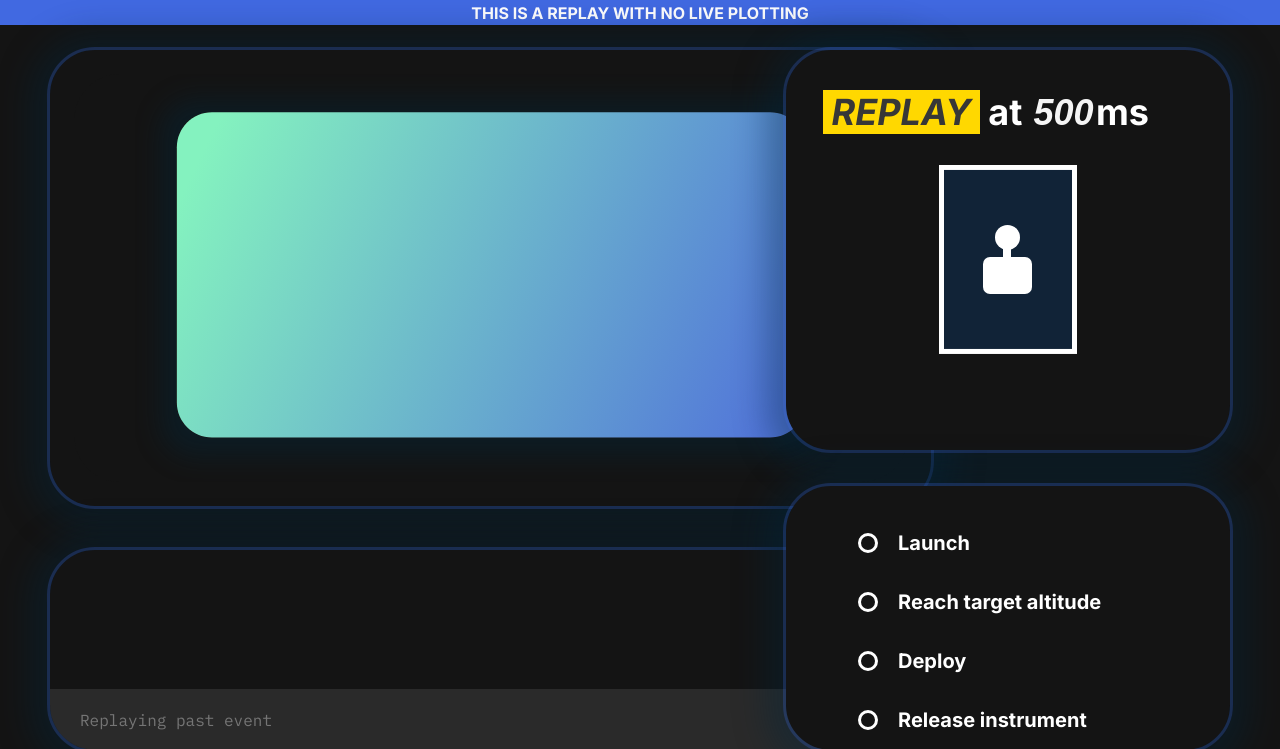
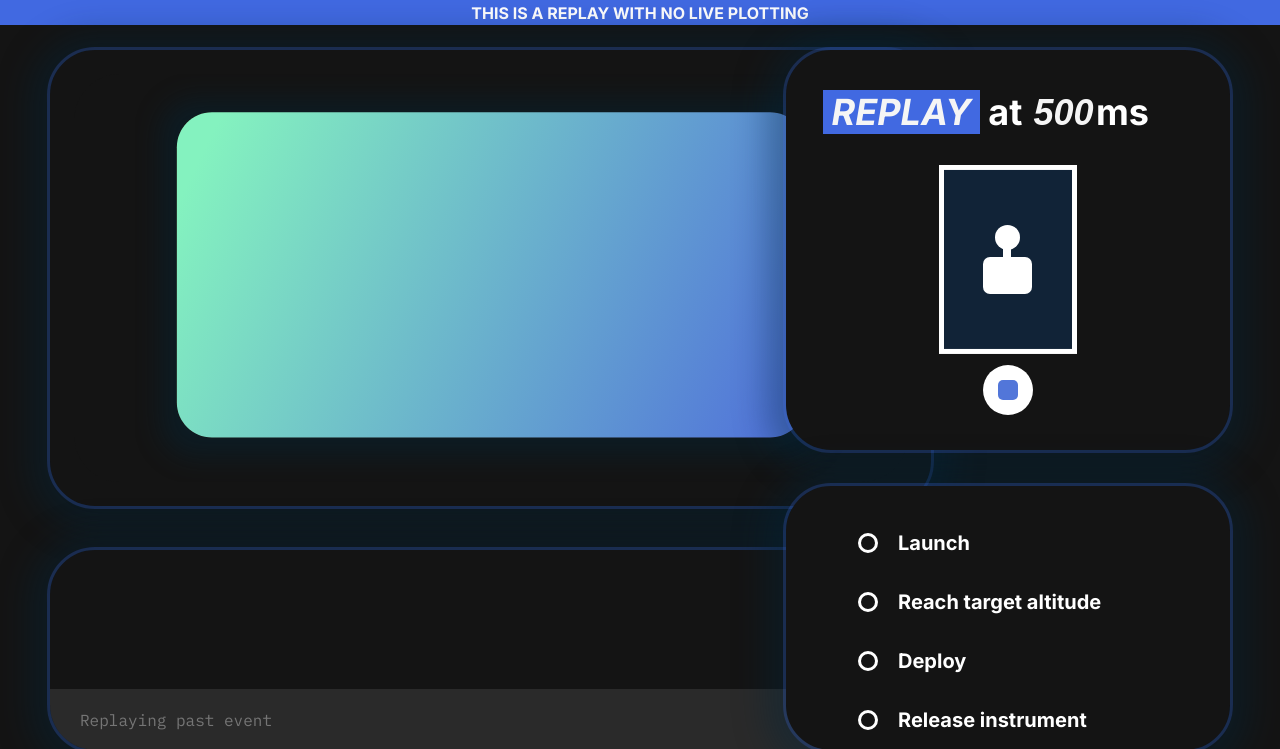
Before and after one commit to Encryptium/bor-ground, a Python web app: template templates/analyze.html in a window 1280 px wide. Shown: the top 749 px of the page. Run offline with Jinja, Linux system fonts and the light colour scheme; the template is opened without the code that fills it, so the values that code supplies are empty.

Commit message:
Added play/pause functionality for replay

```diff
--- a/templates/analyze.html
+++ b/templates/analyze.html
@@ -13,8 +13,8 @@
 <body>
     <style>
         #payload-container div i {
-            background-color: #FFD800;
-            color:#373737;
+            background-color: royalblue;
+            color: whitesmoke;
         }
 
         #replay-speed {
@@ -65,6 +65,26 @@
             margin-top: 3px;
             font-weight: bold;
         }
+
+        #pause-button {
+            background-color: transparent;
+            position: absolute;
+            bottom: 50px;
+            left: 50%;
+            transform: translateX(-50%);
+            width: fit-content;
+            height: 40px;
+            padding: 5px 20px;
+            border: none;
+            border-radius: 4px;
+            font-weight: 600;
+            z-index: 99;
+            cursor: pointer;
+        }
+
+        #pause-button img {
+            pointer-events: none;
+        }
     </style>
 
     <script>
@@ -86,6 +106,7 @@
         <div id="payload-container" class="section payload-container">
                 <div class="status-header"><i>&nbsp;REPLAY&nbsp;</i> at <input type="number" id="replay-speed" value="500" min="200" max="999" step="1">ms</div>
                 <div class="status-box"><img src="/static/img/secured-payload.svg" draggable="false"></div>
+                <button id="pause-button"><img src="/static/img/pause.svg"></button>
         </div>
 
         <!-- Telemetry data Section -->
```
Also changed, not shown: static/js/replay.js (+46 -36 lines), static/img/pause.svg (added), static/img/play.svg (added).
